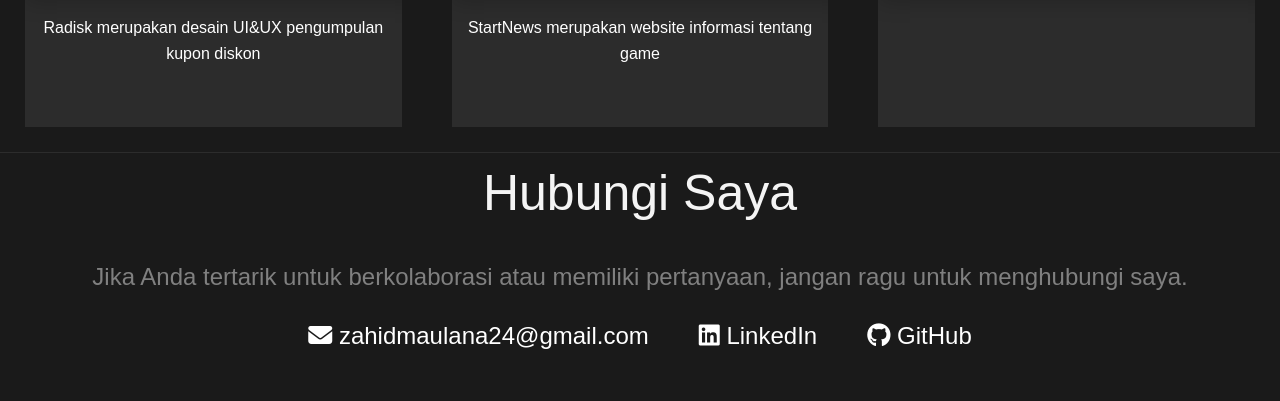
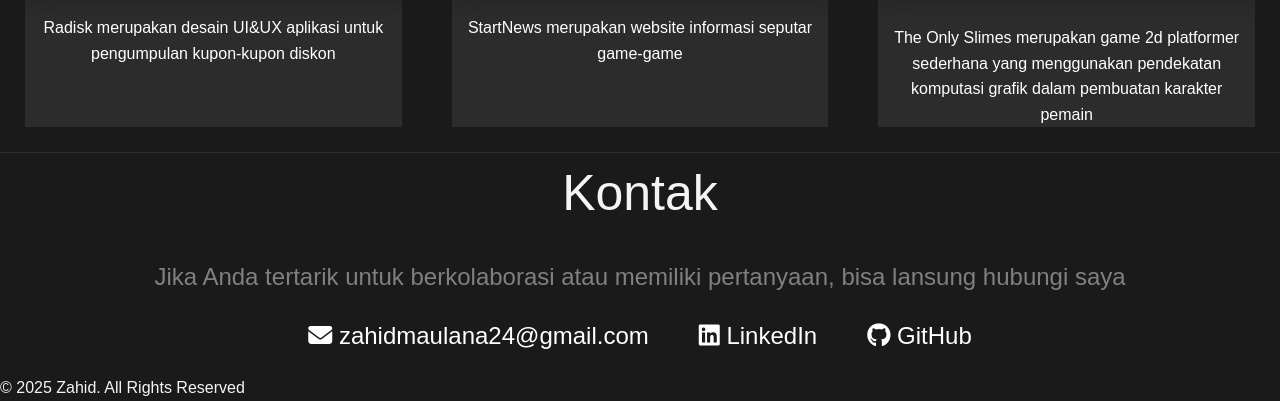
Before and after one commit to Jore24x/Luar-Sekolah, a plain HTML site: page index.html in a window 1280 px wide. Shown: the part 1468-1869 px from the top of the page. Before the commit the page ends 1843 px from the top, so only its background shows below. Drawn offline with Linux system fonts and the light colour scheme.

Commit message:
Add files via upload

```diff
--- a/index.html
+++ b/index.html
@@ -8,15 +8,15 @@
       rel="stylesheet"
       href="https://cdnjs.cloudflare.com/ajax/libs/font-awesome/6.5.2/css/all.min.css"
     />
-    <title>Document</title>
+    <title>Zahid Portofolio</title>
   </head>
   <body>
     <header>
       <nav>
         <div class="nav">
-          <p><a class="navbar" href="#Beranda">Beranda</a></p>
+          <p><a class="navbar" href="index.html">Beranda</a></p>
           <p><a class="navbar" href="#Tentang">Tentang</a></p>
-          <p><a class="navbar" href="My_Portofolio.html">My Protofolio</a></p>
+          <p><a class="navbar" href="#Pengalaman">Pengalaman</a></p>
           <p><a class="navbar" href="#Proyek">Proyek</a></p>
           <p><a class="navbar" href="#Kontak">Kontak</a></p>
         </div>
@@ -32,9 +32,7 @@
           <h1>Hai! Nama Saya</h1>
           <h1>Zahid Maulana Hafizh</h1>
           <h2>Website Developer dan Game Developer</h2>
-          <button class="karya">
-            <a class="kar" href="#Proyek">Karya Saya</a>
-          </button>
+          <a class="karya" href="#Proyek"> <button>Karya Saya</button></a>
         </div>
       </section>
       <section id="Tentang" class="Tentang">
@@ -47,6 +45,18 @@
           interaktif dan inovatif
         </h2>
       </section>
+      <!-- <section id="Pengalaman">
+        <h1 class="hhead">Pengalaman</h1>
+        <div></div>
+        <div class="timeline-container">
+          <div class="timeline-dot dot-green"></div>
+          <div class="timeline-item"></div>
+          <div class="timeline-dot dot-green"></div>
+          <div class="timeline-item"></div>
+          <div class="timeline-dot dot-green"></div>
+          <div class="timeline-item">
+        <div></div>
+      </section> -->
       <section id="Proyek" class="Proyek">
         <h1 class="hhead">Proyek Saya</h1>
         <div class="card-list">
@@ -57,26 +67,36 @@
               <img class="cardimg" src="img\radisk.png" alt="" />
             </a>
             <p class="pimg">
-              Radisk merupakan desain UI&UX pengumpulan kupon diskon
+              Radisk merupakan desain UI&UX aplikasi untuk pengumpulan
+              kupon-kupon diskon
             </p>
           </div>
           <div class="card">
             <img class="cardimg" src="img\startmews.png" alt="" />
             <p class="pimg">
-              StartNews merupakan website informasi tentang game
+              StartNews merupakan website informasi seputar game-game
             </p>
           </div>
           <div class="card">
-            <img class="cardimg" src="" alt="" />
-            <p class="pimg"></p>
+            <a
+              href="https://github.com/Jore24x/Source-Code-TA-Game-The-Only-Slime-/tree/main/TA"
+            >
+              <img class="cardimg" src="img\games.png" alt="" />
+            </a>
+
+            <p class="pimg">
+              The Only Slimes merupakan game 2d platformer sederhana yang
+              menggunakan pendekatan komputasi grafik dalam pembuatan karakter
+              pemain
+            </p>
           </div>
         </div>
       </section>
       <section class="Kontak">
-        <h1 class="hhead">Hubungi Saya</h1>
+        <h1 class="hhead">Kontak</h1>
         <h2 class="tkontak">
-          Jika Anda tertarik untuk berkolaborasi atau memiliki pertanyaan,
-          jangan ragu untuk menghubungi saya.
+          Jika Anda tertarik untuk berkolaborasi atau memiliki pertanyaan, bisa
+          lansung hubungi saya
         </h2>
         <div class="info">
           <a href="mailto:zahidmaulana24@gmail.com"
@@ -85,11 +105,16 @@
           <a href="https://linkedin.com/in/[usernameanda]" target="_blank"
             ><i class="fab fa-linkedin"></i> LinkedIn</a
           >
-          <a href="https://github.com/[usernameanda]" target="_blank"
+          <a href="https://github.com/jore24x" target="_blank"
             ><i class="fab fa-github"></i> GitHub</a
           >
         </div>
       </section>
     </main>
+    <footer>
+      <p class="copyright fab-fa-copyright">
+        © 2025 Zahid. All Rights Reserved
+      </p>
+    </footer>
   </body>
 </html>
```
